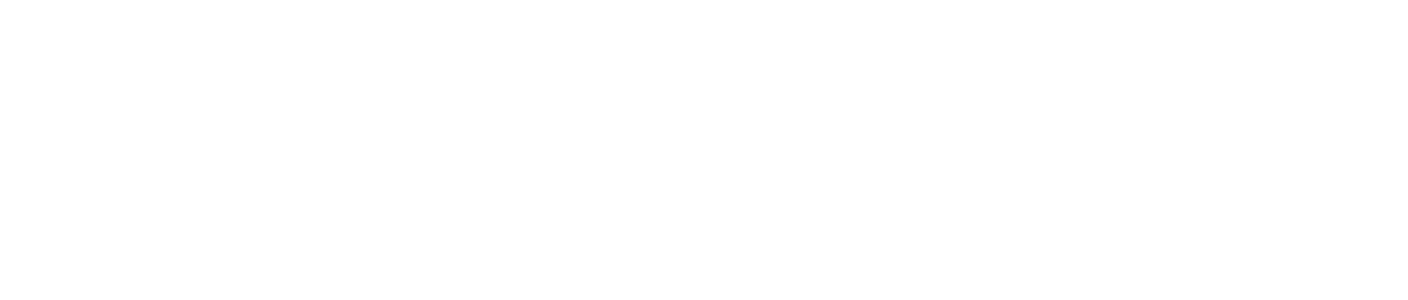
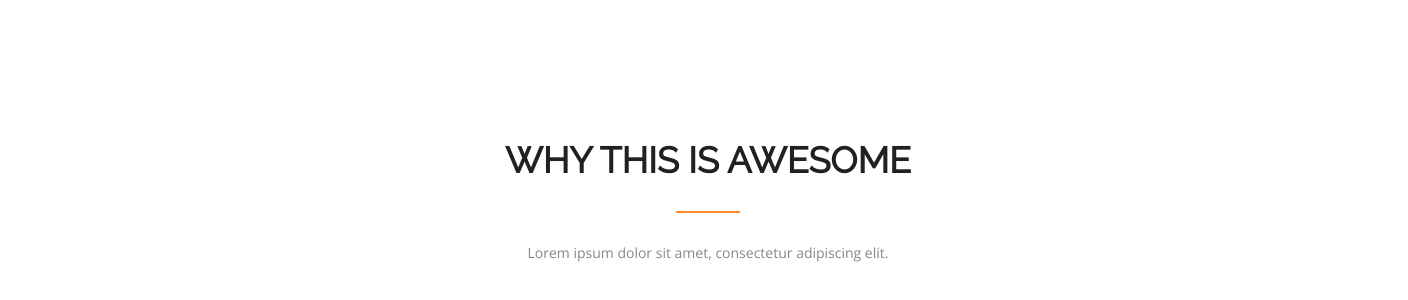
Before and after one commit to Timofei-Benko/lesson-2, a plain HTML site: page index.html in a window 1280 px wide. Shown: the whole page, 1408 px wide, since content can reach past the window. Drawn offline with nearby package versions, Linux system fonts and the light colour scheme.

Commit message:
completed the header

```diff
--- a/index.html
+++ b/index.html
@@ -3,9 +3,35 @@
     <head>
      <meta charset="UTF-8">
      <link rel="stylesheet" href="./styles/style.css">
-     <title></title>
+     <link href="https://fonts.googleapis.com/css2?family=Open+Sans:wght@400;700&family=Raleway&display=swap" rel="stylesheet">
+     <title>Why this is awesome</title>
     </head>
     <body>
+      <main class="main-wrapper">
+
+            <header>
+                <h1 class="title">Why this is awesome</h1>
+                <hr class="underline">
+                <p class="main-text">Lorem ipsum dolor sit amet, consectetur adipiscing elit.</p>
+            </header>
+
+            <article class="features">
+
+                <section>
+
+                </section>
+
+                <section>
+
+                </section>
+
+                <section>
+
+                </section>
+
+            </article>
+
+      </main>
 
     </body>
 </html>
--- a/styles/style.css
+++ b/styles/style.css
@@ -1,3 +1,42 @@
-h1 {
-    color: coral;
+/*font-family: 'Open Sans', sans-serif;
+font-family: 'Raleway', sans-serif;*/
+
+html {
+    font-family: 'Open Sans', sans-serif;
+    background-color: #FFFFFF;
+    text-align: center;
 }
+
+.main-wrapper {
+    display: inline-block;
+    height: 590px;
+    width: 1400px;
+}
+
+header {
+    display: inline-block;
+    margin-top: 107px;
+    margin-bottom: 80px;
+
+}
+
+.title {
+    font-family: 'Raleway', sans-serif;
+    font-size: 36px;
+    text-transform: uppercase;
+    color: #212121;
+}
+
+.underline {
+    margin: 30px auto;
+    border: none;
+    width: 64px;
+    height: 2px;
+    background-color: #FF8D2D;
+}
+
+.main-text {
+    font-size: 14px;
+    color: #86878B;
+
+}
```
Also changed, not shown: 1 other file.
